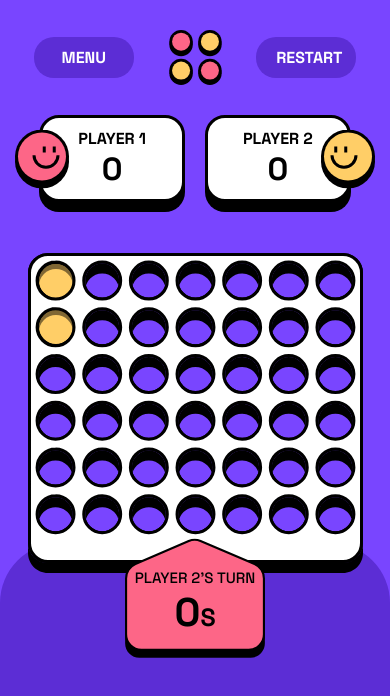
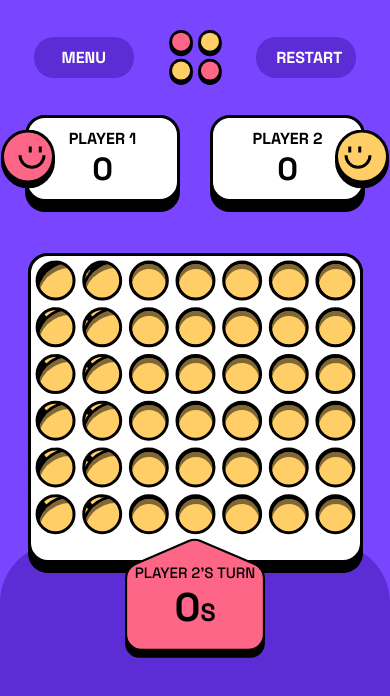
Before and after one commit to Corbiobio/connect_four_v2, a React (Vite) app: page /game in a window 390 px wide. Shown: the top 696 px of the page. Built offline with nearby package versions, Linux system fonts and the light colour scheme.

Commit message:
tablette responsive on game page done

```diff
--- a/pages/Game.jsx
+++ b/pages/Game.jsx
@@ -54,61 +54,63 @@ export default function Game() {
                     <img className='board_white board_white_large' src="/images/board-layer-white-large.svg" alt="board" />
                     <div className='board_game'>
                         <div className='column'>
+                            <div className="item"><img src="/images/counter-yellow-large.svg" alt="" /></div>
+                            <div className="item"><img src="/images/counter-yellow-large.svg" alt="" /></div>
+                            <div className="item"><img src="/images/counter-yellow-large.svg" alt="" /></div>
+                            <div className="item"><img src="/images/counter-yellow-large.svg" alt="" /></div>
+                            <div className="item"><img src="/images/counter-yellow-large.svg" alt="" /></div>
+                            <div className="item"><img src="/images/counter-yellow-large.svg" alt="" /></div>
+                        </div>
+                        <div className='column'>
+                            <div className="item"><img src="/images/counter-yellow-large.svg" alt="" /></div>
+                            <div className="item"><img src="/images/counter-yellow-large.svg" alt="" /></div>
+                            <div className="item"><img src="/images/counter-yellow-large.svg" alt="" /></div>
+                            <div className="item"><img src="/images/counter-yellow-large.svg" alt="" /></div>
+                            <div className="item"><img src="/images/counter-yellow-large.svg" alt="" /></div>
+                            <div className="item"><img src="/images/counter-yellow-large.svg" alt="" /></div>
+                        </div>
+                        <div className='column'>
                             <div className="item"><img src="/images/counter-yellow-small.svg" alt="" /></div>
                             <div className="item"><img src="/images/counter-yellow-small.svg" alt="" /></div>
-                            <div className="item"></div>
-                            <div className="item"></div>
-                            <div className="item"></div>
-                            <div className="item"></div>
+                            <div className="item"><img src="/images/counter-yellow-small.svg" alt="" /></div>
+                            <div className="item"><img src="/images/counter-yellow-small.svg" alt="" /></div>
+                            <div className="item"><img src="/images/counter-yellow-small.svg" alt="" /></div>
+                            <div className="item"><img src="/images/counter-yellow-small.svg" alt="" /></div>
                         </div>
                         <div className='column'>
-                            <div className="item"></div>
-                            <div className="item"></div>
-                            <div className="item"></div>
-                            <div className="item"></div>
-                            <div className="item"></div>
-                            <div className="item"></div>
+                            <div className="item"><img src="/images/counter-yellow-small.svg" alt="" /></div>
+                            <div className="item"><img src="/images/counter-yellow-small.svg" alt="" /></div>
+                            <div className="item"><img src="/images/counter-yellow-small.svg" alt="" /></div>
+                            <div className="item"><img src="/images/counter-yellow-small.svg" alt="" /></div>
+                            <div className="item"><img src="/images/counter-yellow-small.svg" alt="" /></div>
+                            <div className="item"><img src="/images/counter-yellow-small.svg" alt="" /></div>
                         </div>
                         <div className='column'>
-                            <div className="item"></div>
-                            <div className="item"></div>
-                            <div className="item"></div>
-                            <div className="item"></div>
-                            <div className="item"></div>
-                            <div className="item"></div>
+                            <div className="item"><img src="/images/counter-yellow-small.svg" alt="" /></div>
+                            <div className="item"><img src="/images/counter-yellow-small.svg" alt="" /></div>
+                            <div className="item"><img src="/images/counter-yellow-small.svg" alt="" /></div>
+                            <div className="item"><img src="/images/counter-yellow-small.svg" alt="" /></div>
+                            <div className="item"><img src="/images/counter-yellow-small.svg" alt="" /></div>
+                            <div className="item"><img src="/images/counter-yellow-small.svg" alt="" /></div>
                         </div>
                         <div className='column'>
-                            <div className="item"></div>
-                            <div className="item"></div>
-                            <div className="item"></div>
-                            <div className="item"></div>
-                            <div className="item"></div>
-                            <div className="item"></div>
+                            <div className="item"><img src="/images/counter-yellow-small.svg" alt="" /></div>
+                            <div className="item"><img src="/images/counter-yellow-small.svg" alt="" /></div>
+                            <div className="item"><img src="/images/counter-yellow-small.svg" alt="" /></div>
+                            <div className="item"><img src="/images/counter-yellow-small.svg" alt="" /></div>
+                            <div className="item"><img src="/images/counter-yellow-small.svg" alt="" /></div>
+                            <div className="item"><img src="/images/counter-yellow-small.svg" alt="" /></div>
                         </div>
                         <div className='column'>
-                            <div className="item"></div>
-                            <div className="item"></div>
-                            <div className="item"></div>
-                            <div className="item"></div>
-                            <div className="item"></div>
-                            <div className="item"></div>
+                            <div className="item"><img src="/images/counter-yellow-small.svg" alt="" /></div>
+                            <div className="item"><img src="/images/counter-yellow-small.svg" alt="" /></div>
+                            <div className="item"><img src="/images/counter-yellow-small.svg" alt="" /></div>
+                            <div className="item"><img src="/images/counter-yellow-small.svg" alt="" /></div>
+                            <div className="item"><img src="/images/counter-yellow-small.svg" alt="" /></div>
+                            <div className="item"><img src="/images/counter-yellow-small.svg" alt="" /></div>
                         </div>
-                        <div className='column'>
-                            <div className="item"></div>
-                            <div className="item"></div>
-                            <div className="item"></div>
-                            <div className="item"></div>
-                            <div className="item"></div>
-                            <div className="item"></div>
-                        </div>
-                        <div className='column'>
-                            <div className="item"></div>
-                            <div className="item"></div>
-                            <div className="item"></div>
-                            <div className="item"></div>
-                            <div className="item"></div>
-                            <div className="item"></div>
-                        </div>
+
+
                     </div>
                     <img className='board_black board_black_small' src="/images/board-layer-black-small.svg" alt="board" />
                     <img className='board_black board_black_large' src="/images/board-layer-black-large.svg" alt="board" />
--- a/sass/game.scss
+++ b/sass/game.scss
@@ -80,8 +80,8 @@
         display: grid;
         grid-template-columns: repeat(2, 1fr);
         grid-template-rows: 0.5fr;
-        grid-column-gap: 0px;
-        // grid-row-gap: 50px;
+        grid-column-gap: 30px;
+        grid-row-gap: 0px;
         justify-items: center;
 
         .player {
@@ -92,7 +92,7 @@
             align-items: center;
             position: relative;
             padding: 10px 0;
-            width: 75%;
+            width: 155px;
 
             p {
                 color: black;
@@ -107,7 +107,7 @@
         }
 
         .player_one {
-            margin-left: 15%;
+            justify-self: end;
             grid-area: 1 / 1 / 2 / 2;
 
             img {
@@ -119,7 +119,7 @@
         }
 
         .player_two {
-            margin-right: 15%;
+            justify-self: start;
             grid-area: 1 / 2 / 2 / 3;
 
             img {
@@ -174,7 +174,7 @@
                 display: grid;
                 grid-template-columns: repeat(7, 1fr);
                 grid-template-rows: 1fr;
-                grid-column-gap: 6px;
+                grid-column-gap: 5.7px;
                 position: absolute;
                 z-index: 2;
 
@@ -184,7 +184,7 @@
                     grid-template-rows: repeat(6, 1fr);
                     grid-column-gap: 0px;
                     grid-row-gap: 0px;
-                    // gap: 6.3px;
+                    gap: 1px;
 
                     .item {
                         z-index: 2;
@@ -227,8 +227,12 @@
 
                 div {
                     position: relative;
-                    padding-top: 30px;
+                    padding: 20px 0;
                     text-align: center;
+                    height: 100%;
+                    display: flex;
+                    flex-direction: column;
+                    justify-content: center;
 
                     p {
                         color: black;
@@ -269,6 +273,32 @@
         width: 100%;
 
         .game {
+            margin-bottom: -20px;
+            grid-column-gap: 60px;
+
+            .player {
+                width: 285px;
+                flex-direction: row;
+                justify-content: space-evenly;
+
+                p {
+                    font-size: 20px;
+                }
+
+                strong {
+                    font-size: 56px;
+                }
+            }
+
+            .player_two {
+                flex-direction: row-reverse;
+            }
+
+            .marker_container {
+                width: 632px;
+                grid-column-gap: 18px;
+                padding: 0 18px;
+            }
 
             .board {
                 height: 584px;
@@ -292,12 +322,41 @@
 
                 .board_game {
                     padding: 17px 17px 59px 17px;
+                    grid-column-gap: 18px;
+
+                    .column {
+                        gap: 13px;
+
+                        .item {
+                            height: 75px;
+                            width: 70px;
+
+                            img {
+                                width: 100%;
+                            }
+                        }
+                    }
+                }
+
+                .board_bottom {
+                    width: 200px;
+                    height: 150px;
+
+                    div {
+                        p {
+                            font-size: 20px;
+                        }
+
+                        strong {
+                            font-size: 50px;
+                        }
+                    }
                 }
             }
         }
 
         .bottom {
-            height: calc(100% - calc(115px + 722px));
+            height: calc(100px - calc(115px + 722px));
             transform: none;
         }
     }
```
